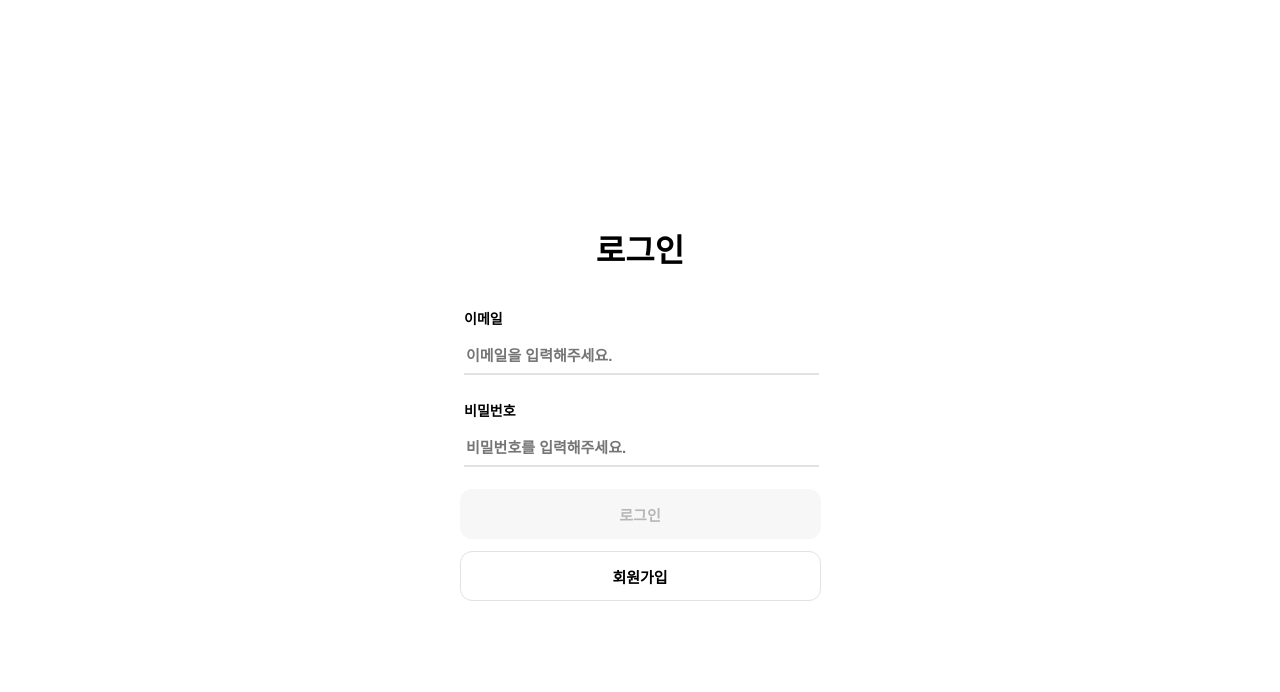
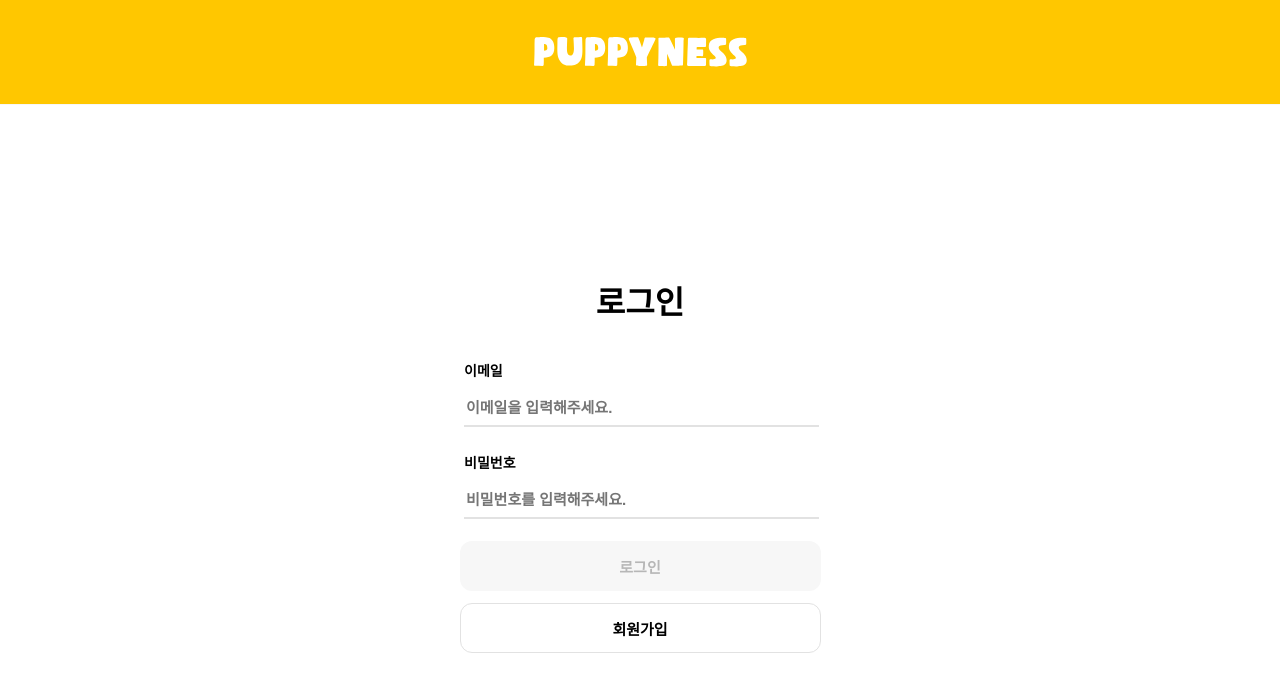
Before and after one commit to 100-hours-a-week/ktb3_kyle_full_react, a React (Vite) app: page /login in a window 1280 px wide. Shown: the top 692 px of the page. Built offline with nearby package versions, Linux system fonts and the light colour scheme; no server answers; a web font is replaced by a local one.

Commit message:
feat: 라우터 및 전역 레이아웃 설정

```diff
--- a/src/router/RootLayout.jsx
+++ b/src/router/RootLayout.jsx
@@ -14,12 +14,13 @@ const PageShell = styled.div`
 
 export default function RootLayout() {
     const location = useLocation();
-    const isAuthPage = location.pathname === "/login" || location.pathname === "/signup";
+    const isLoggedIn = ["/login", "/signup"].includes(location.pathname);
+    const noMinHeight = ["/login", "/signup", "/profile-update", "/password-update"].includes(location.pathname);
 
     return (
         <>
-            <Header isLoggedIn={!isAuthPage}/>
-            <PageShell $noMinHeight={isAuthPage}>
+            <Header isLoggedIn={!isLoggedIn}/>
+            <PageShell $noMinHeight={noMinHeight}>
                 <Outlet/>
             </PageShell>
         </>
```
Also changed, not shown: src/router/router.jsx (+18 -2 lines).
